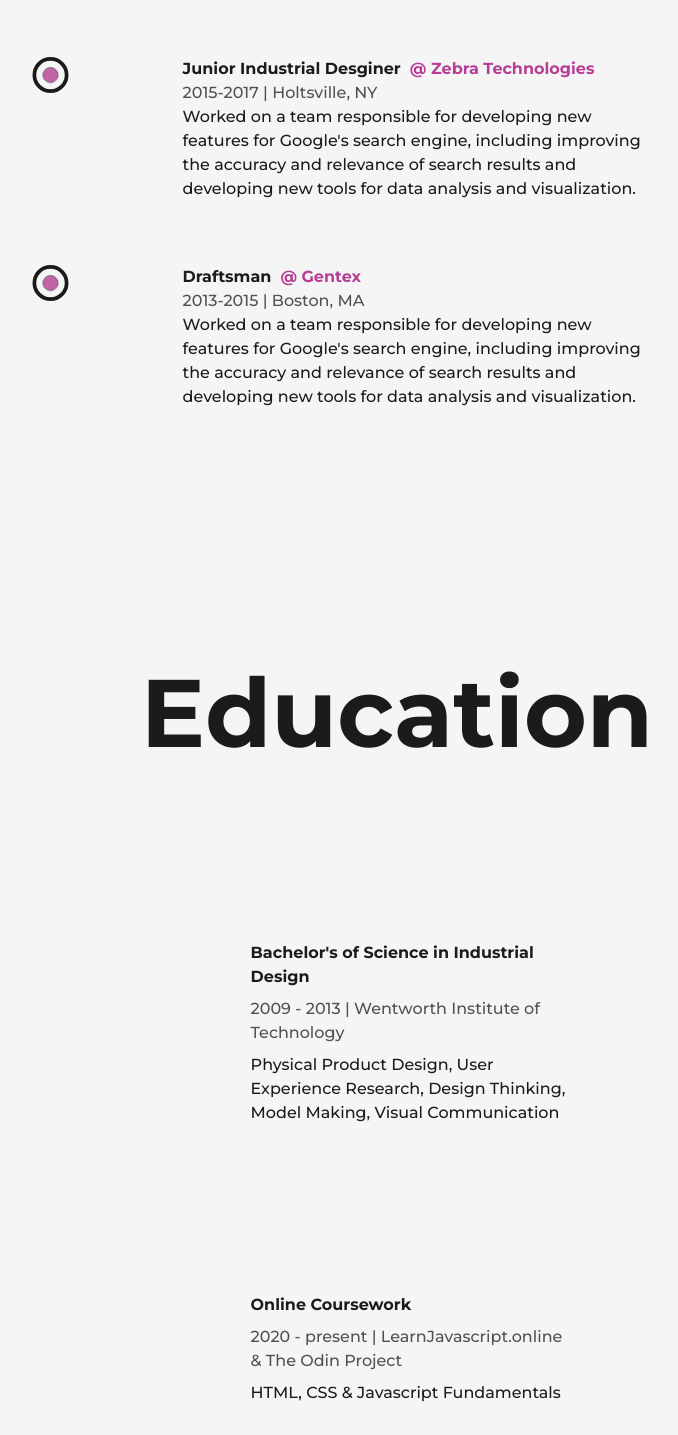
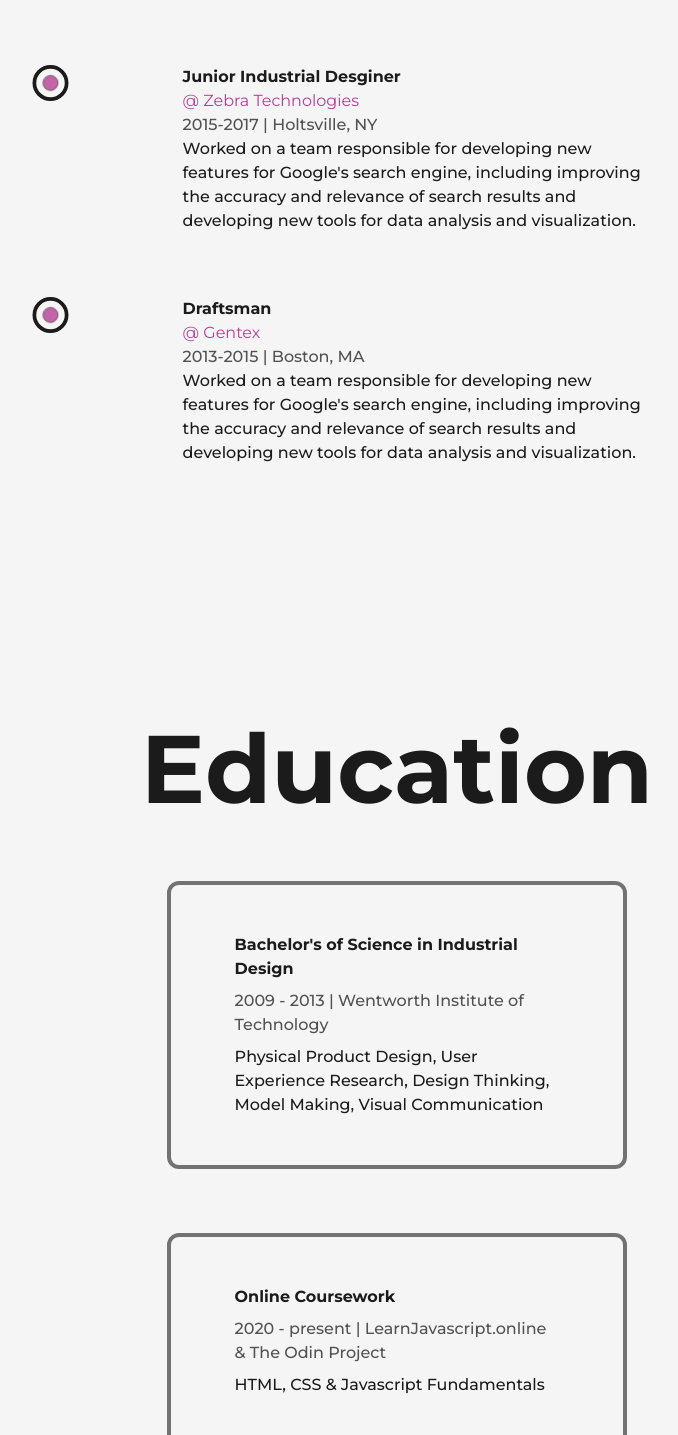
Before and after one commit to DeadChannelDice/nextJS-portfolio, a Next.js app: page / in a window 1280 px wide. Shown: the part 2851-4286 px from the top of the page, without its empty margins (243-921 px from the left). Built offline with nearby package versions, Linux system fonts and the light colour scheme.

Commit message:
Making pages responsive.

```diff
--- a/src/components/Education.js
+++ b/src/components/Education.js
@@ -10,8 +10,8 @@ const Details = ({type, time, place, info}) => {
         <li ref={ref}
             className='
             my-8 first:mt-0 last:mb-0 w-[60%] mx-auto flex flex-col items-start justify-between
-            border-4 border-transparent py-10 px-16 rounded-xl
-            dark:border-4 darK:border-solid dark:border-primaryDark/75 xs:w-full sm:w-full'>
+            border-4 border-dark/60 py-10 px-16 rounded-xl
+            dark:border-4 dark:border-solid dark:border-primaryDark/75 xs:w-full sm:w-full'>
             {/* <LiIcon reference={ref}/> */}
             <motion.div
             initial={{y:50}}
@@ -40,12 +40,12 @@ const Education = () => {
     )
 
   return (
-    <div className='my-32'>
-        <h2 className="font-bold text-8xl mb-32 w-full text-center  sm:text-6xl xs:text-4xl ">
+    <div className='my-32 '>
+        <h2 className="font-bold text-8xl mb-16 w-full text-center  sm:text-6xl xs:text-4xl ">
             Education
         </h2>
 
-        <div ref={ref} className='w-[75%] mx-auto relative xs:w-full sm:w-full md:w-full'>
+        <div ref={ref} className='w-[75%]  mx-auto relative xs:w-full sm:w-full md:w-full lg:w-full'>
 
             {/* <motion.div
                 style={{scaleY: scrollYProgress}}
@@ -56,7 +56,7 @@ const Education = () => {
                 className='absolute left-9 top-2 w-[4px] h-full bg-transparent dark:bg-primaryDark blur dark:opacity-50 origin-top '
             /> */}
 
-            <ul className='w-full flex flex-col  justify-between items-start ml-4'>
+            <ul className='w-full flex flex-col  justify-center items-center '>
 
                <Details
                     type={"Bachelor's of Science in Industrial Design"}
--- a/src/components/Experience.js
+++ b/src/components/Experience.js
@@ -6,7 +6,7 @@ import LiIcon from './LiIcon'
 const Details = ({position, company, companyLink, time, address, work}) => {
     const ref = useRef(null)
     return (
-        <li ref={ref} className='my-8 first:mt-0 last:mb-0 w-[60%] mx-auto flex flex-col items-center justify-between'>
+        <li ref={ref} className='my-8 first:mt-0 last:mb-0 w-[60%] mx-auto flex flex-col items-center justify-between xs:w-[70%]'>
 
             <LiIcon reference={ref}/>
             <motion.div
@@ -14,7 +14,8 @@ const Details = ({position, company, companyLink, time, address, work}) => {
             whileInView={{y:0}}
             transition={{duration: 1, type:"spring"}}
             >
-                <h3 className='capitalize font-bold font-2xl' >{position}&nbsp; <a href={companyLink} target='_blank' className='text-primary dark:text-primaryDark capitalize'>@&nbsp;{company}</a></h3>
+                <h3 className='capitalize font-bold font-2xl' >{position}&nbsp; </h3>
+                <h3><a href={companyLink} target='_blank' className='text-primary dark:text-primaryDark capitalize '>@&nbsp;{company}</a></h3>
                 <span className='capitaize font-medium text-dark/75 dark:text-light/50'>
                     {time} | {address}
                 </span>
@@ -39,11 +40,11 @@ const Experience = () => {
 
   return (
     <div className='my-64'>
-        <h2 className="font-bold text-8xl mb-32 w-full text-center">
+        <h2 className="font-bold text-8xl mb-16 w-full text-center  sm:text-6xl xs:text-4xl">
             Experience
         </h2>
 
-        <div ref={ref} className='w-[75%] mx-auto relative'>
+        <div ref={ref} className='w-[75%] mx-auto relative xs:w-full'>
 
             <motion.div
                 style={{scaleY: scrollYProgress}}
--- a/src/pages/index.js
+++ b/src/pages/index.js
@@ -8,7 +8,6 @@ import { LinkArrow } from '@/components/Icons'
 import HireMe from '@/components/HireMe'
 import TransitionEffect from '@/components/TransitionEffect'
 import AboutMe from '@/components/About'
-import Skills from '@/components/Skills'
 import Education from '@/components/Education'
 import Experience from '@/components/Experience'
 
--- a/src/pages/projects.js
+++ b/src/pages/projects.js
@@ -29,7 +29,7 @@ const FeaturedProject =( {type, title, summary, img, link, github} ) => {
                 <p className='my-2 font-medium text-dark'>{summary}</p>
                 <div className='mt-2 flex items-center'>
                     <Link href={link} target='_blank' className='mr-4 rounded-lg border border-solid border-dark hover:bg-dark hover:text-light p-2 px-6 text-lg font-semibold'>Visit Project</Link>
-                    <Link href={{github}} target='_blank' className='w-10'> <GithubIcon /> </Link>
+                    <Link href={{github}} target='_blank' className='w-10'> <GithubIcon/> </Link>
                 </div>
             </div>
         </article>
```
